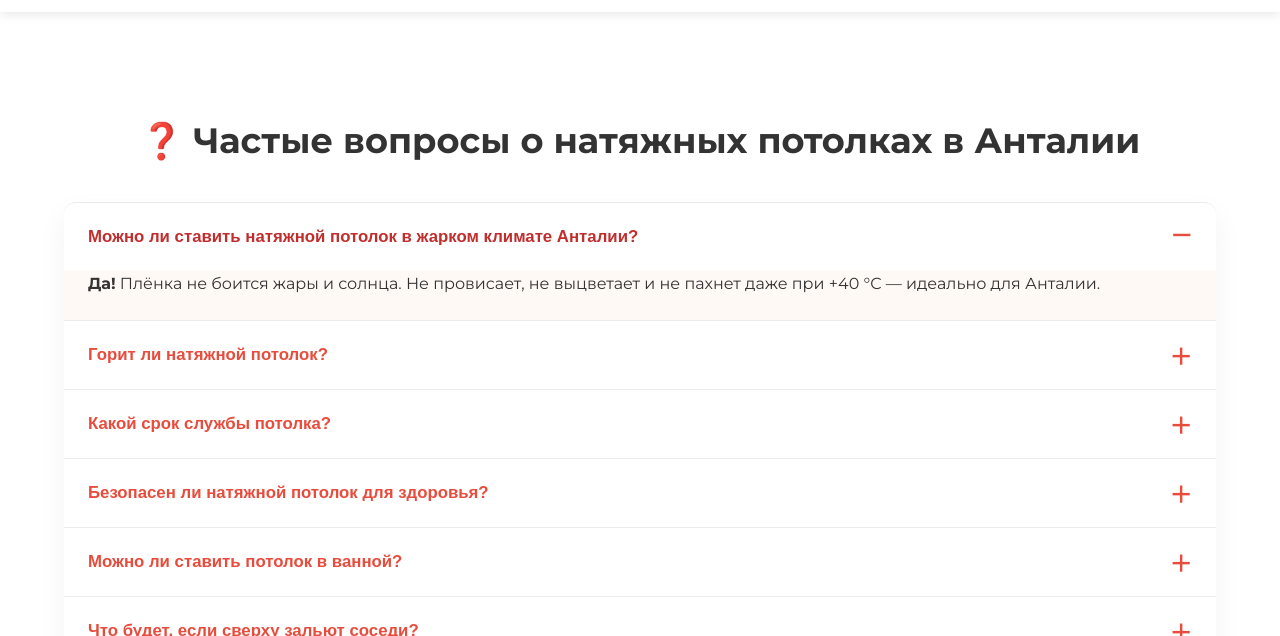
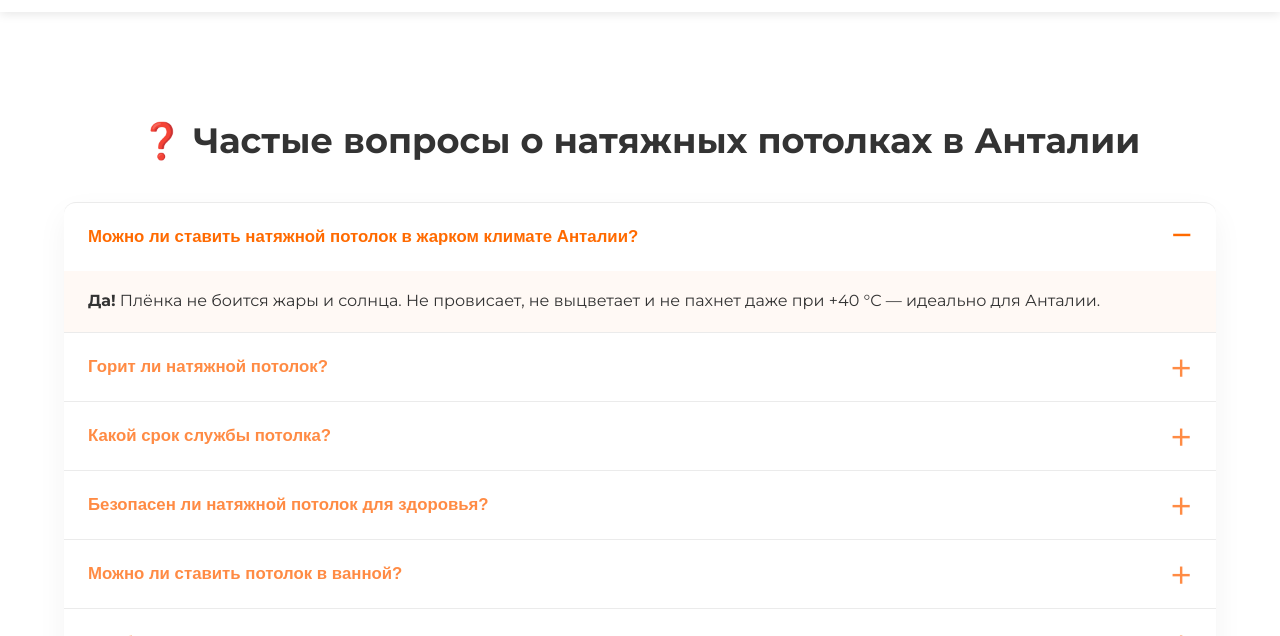
Before and after one commit to vladimir300992/antalya-potolok, a website built with webpack: page index.html in a window 1280 px wide. Both pictures are taken after a click on the button "Можно ли ставить натяжной потолок в жарком климате Анталии?". Shown: the part 1925-2561 px from the top of the page. Built offline with nearby package versions, Linux system fonts and the light colour scheme; files whose address does not match are found by name.

Commit message:
Enhance FAQ question styling and animations

```diff
--- a/css/style.css
+++ b/css/style.css
@@ -978,7 +978,7 @@ img {
   padding: 18px 24px;
   font-size: 1.05rem;
   font-weight: 600;
-  color: var(--accent);
+  color: #ff8b44;
   text-align: left;
   cursor: pointer;
   position: relative;
@@ -991,33 +991,46 @@ img {
 
 .faq-question:hover,
 .faq-question:focus {
-  color: #c12e2e;
+  color: #ff6a00;
   outline: none;
 }
 
 .faq-question::after {
   content: "＋";
   font-size: 1.4rem;
-  color: var(--accent);
-  transition: transform 0.3s ease;
+  color: #ff8b44;
+  transition: transform 0.3s ease, color 0.3s ease;
 }
 
 .faq-question.active::after {
   content: "－";
   transform: rotate(180deg);
+  color: #ff6a00;
 }
 
 .faq-answer {
-  display: none;
-  padding: 0 24px 24px;
+  max-height: 0;
+  padding: 0 24px;
   color: var(--text);
   line-height: 1.6;
   font-size: 1rem;
   background: rgba(255, 139, 68, 0.05);
+  opacity: 0;
+  overflow: hidden;
+  display: flex;
+  flex-direction: column;
+  justify-content: center;
+  align-items: flex-start;
+  transform: translateY(-8px);
+  transition: max-height 0.35s ease, opacity 0.35s ease, transform 0.35s ease,
+    padding 0.35s ease;
 }
 
 .faq-answer.show {
-  display: block;
+  opacity: 1;
+  padding: 24px;
+  max-height: var(--faq-answer-max-height, 400px);
+  transform: translateY(0);
 }
 
 .faq-answer p {
--- a/js/script.js
+++ b/js/script.js
@@ -147,8 +147,26 @@ document.addEventListener('DOMContentLoaded', function() {
     }
 
     const faqButtons = document.querySelectorAll('.faq-question');
-    faqButtons.forEach(button => {
+    faqButtons.forEach((button, index) => {
         const answer = button.nextElementSibling;
+
+        if (!answer) {
+            return;
+        }
+
+        answer.removeAttribute('hidden');
+        answer.classList.remove('show');
+        answer.setAttribute('aria-hidden', 'true');
+        button.setAttribute('aria-expanded', 'false');
+        button.setAttribute('aria-controls', `faq-answer-${index}`);
+        answer.id = `faq-answer-${index}`;
+
+        answer.addEventListener('transitionend', event => {
+            if (event.propertyName === 'max-height' && !answer.classList.contains('show')) {
+                answer.style.setProperty('--faq-answer-max-height', '0px');
+            }
+        });
+
         button.addEventListener('click', () => {
             const isExpanded = button.getAttribute('aria-expanded') === 'true';
             const nextState = !isExpanded;
@@ -156,14 +174,17 @@ document.addEventListener('DOMContentLoaded', function() {
             button.setAttribute('aria-expanded', String(nextState));
             button.classList.toggle('active', nextState);
 
-            if (answer) {
-                if (nextState) {
-                    answer.classList.add('show');
-                    answer.removeAttribute('hidden');
-                } else {
+            const currentHeight = answer.scrollHeight;
+            answer.style.setProperty('--faq-answer-max-height', `${currentHeight}px`);
+
+            if (nextState) {
+                answer.classList.add('show');
+                answer.setAttribute('aria-hidden', 'false');
+            } else {
+                requestAnimationFrame(() => {
                     answer.classList.remove('show');
-                    answer.setAttribute('hidden', '');
-                }
+                    answer.setAttribute('aria-hidden', 'true');
+                });
             }
         });
     });
```
